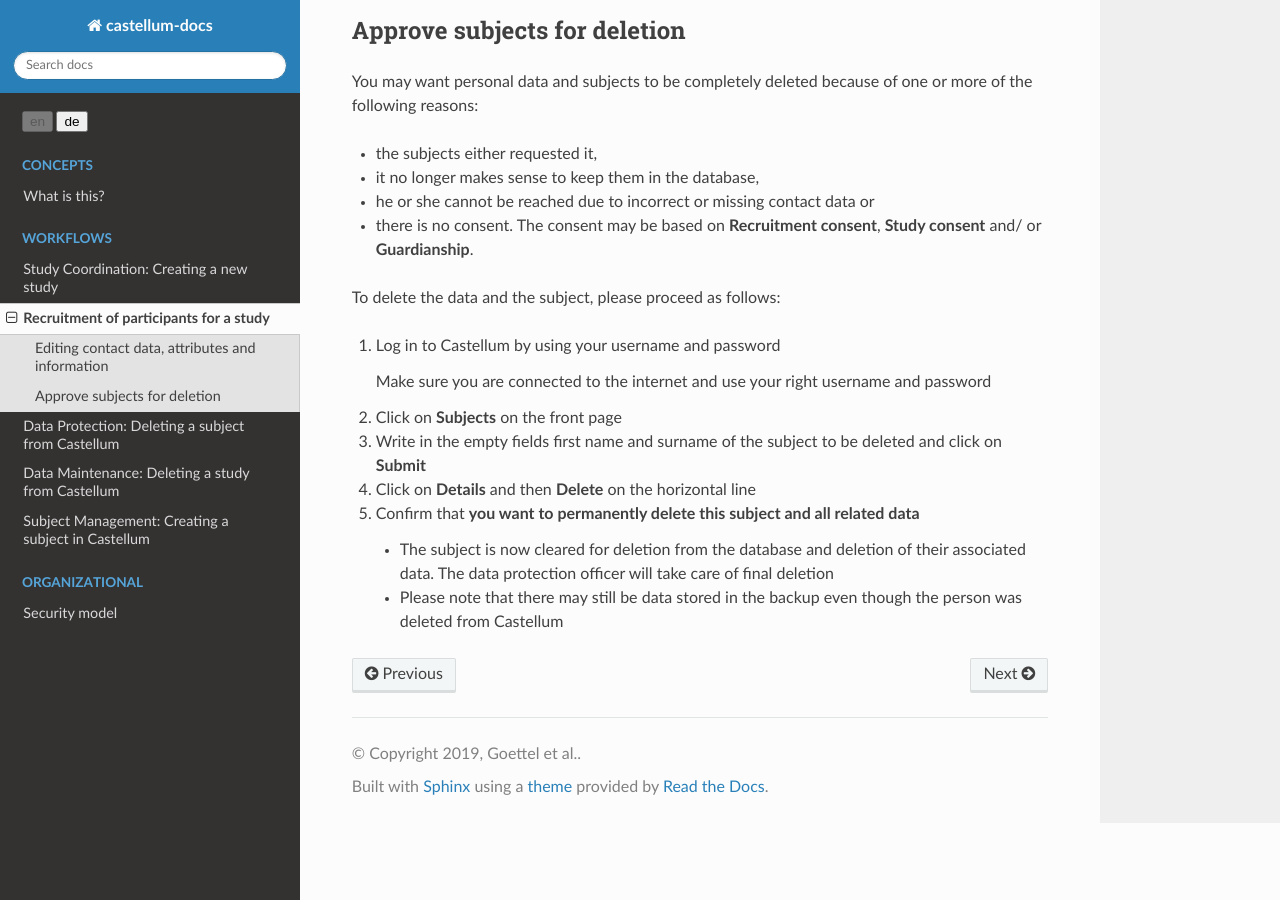
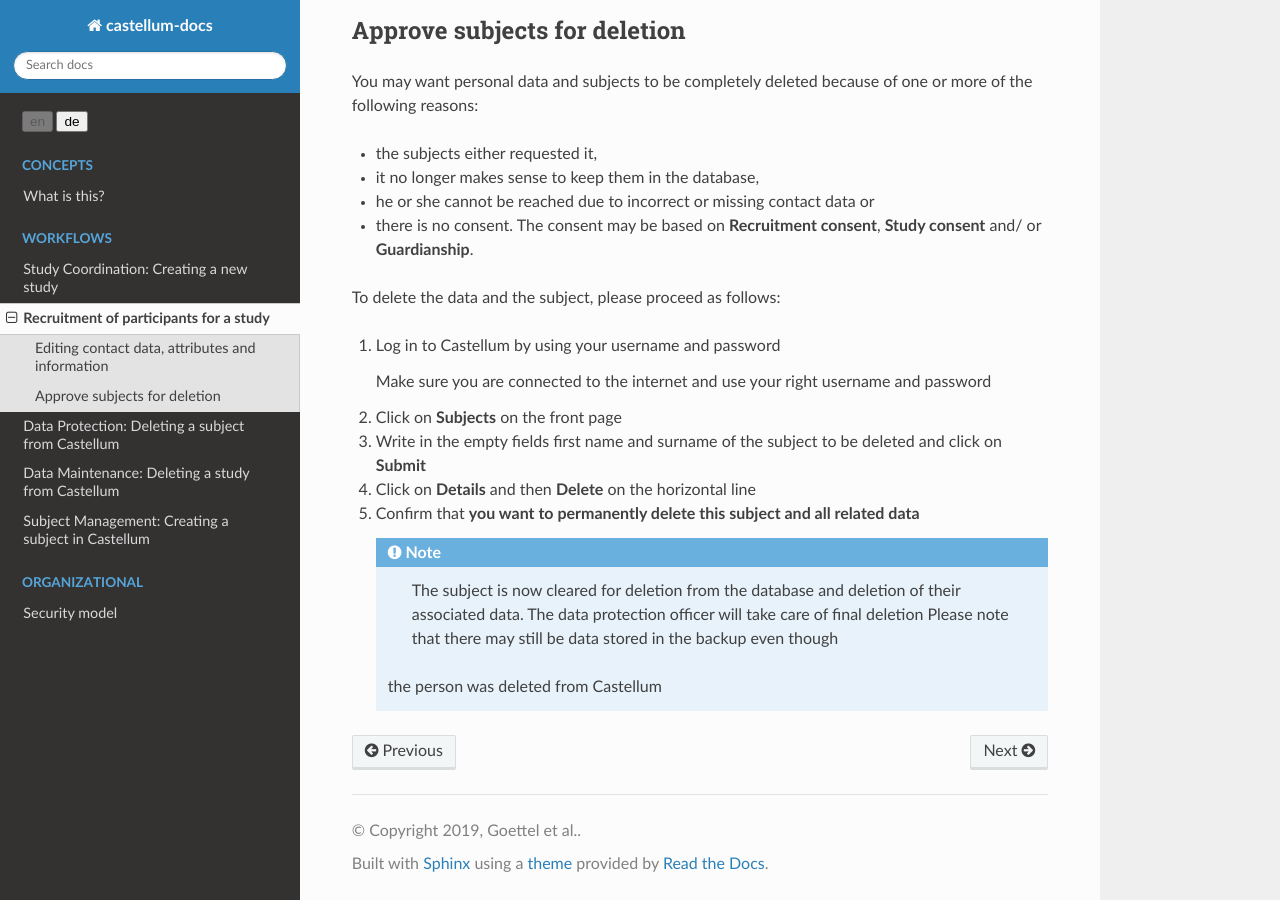
Before and after one commit to DouglasNeuroInformatics/castellum, a Sphinx documentation site: the page built from source/workflows/study-recruitment.rst, in a window 1280 px wide and 900 px high, scrolled down 1114 px. Built offline with Sphinx 7.4.7 and the Read the Docs theme 2.0.0, drawn with Linux system fonts in a browser that asks for light colours; part of the change alters nothing that is shown.

Commit message:
Update study-recruitment.rst

```diff
--- a/source/workflows/study-recruitment.rst
+++ b/source/workflows/study-recruitment.rst
@@ -96,8 +96,9 @@ To delete the data and the subject, please proceed as follows:
 5.  Confirm that **you want to permanently delete this subject and all related
     data**
 
-    - The subject is now cleared for deletion from the database and deletion of
-      their associated data. The data protection officer will take care of final
-      deletion
-    - Please note that there may still be data stored in the backup even though
+    .. note::
+       The subject is now cleared for deletion from the database and deletion of
+       their associated data. The data protection officer will take care of final
+       deletion
+       Please note that there may still be data stored in the backup even though
       the person was deleted from Castellum
```
